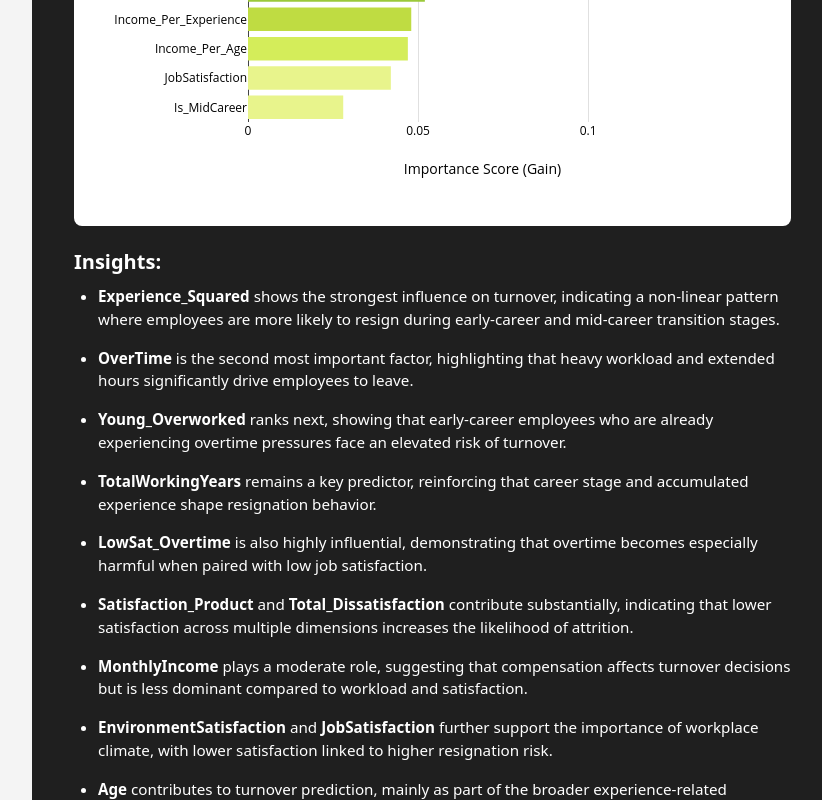
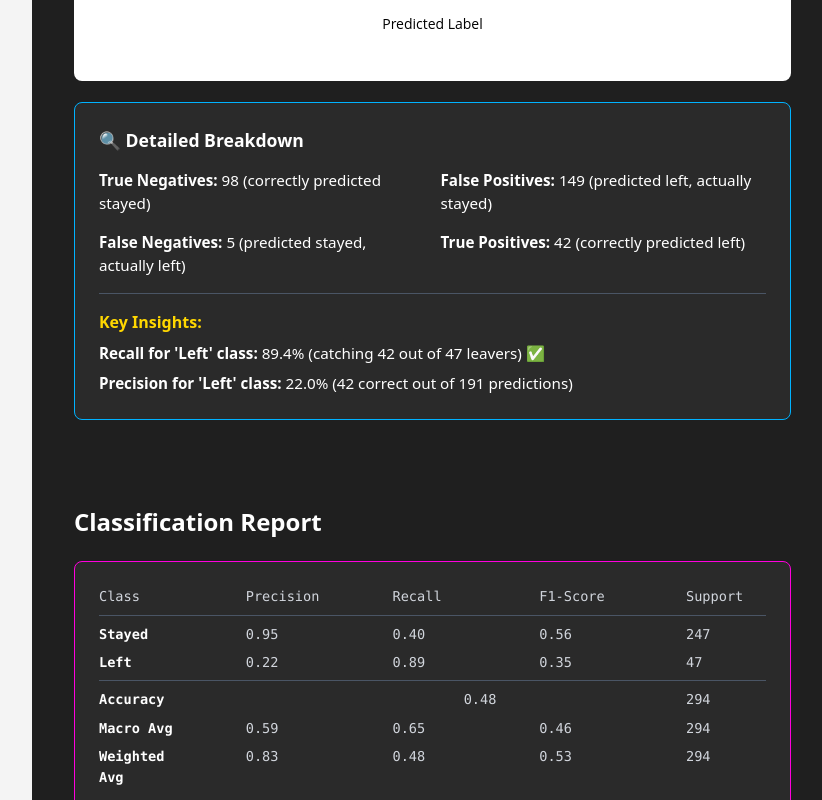
Before and after one commit to humblecode07/analysis_dashboard, a React (Vite) app: page /predictive in a window 1280 px wide. Shown: the part 2420-3220 px from the top of the page, without its empty margins (347-1169 px from the left). Built offline with nearby package versions, Linux system fonts and the light colour scheme.

Commit message:
feat: confusion matrix added to Predictive page

```diff
--- a/src/pages/Predictive.jsx
+++ b/src/pages/Predictive.jsx
@@ -4,6 +4,7 @@ import * as Plotly from 'plotly.js-dist-min'
 
 const Predictive = () => {
    const chartRef = useRef(null);
+   const confusionMatrixRef = useRef(null);
 
    useEffect(() => {
       if (chartRef.current) {
@@ -100,11 +101,59 @@ const Predictive = () => {
          };
 
          Plotly.newPlot(chartRef.current, data, layout, config);
+
+         // Confusion Matrix
+         if (confusionMatrixRef.current) {
+            const confusionData = [{
+               z: [[98, 149], [5, 42]],
+               x: ['Predicted: Stayed', 'Predicted: Left'],
+               y: ['Actual: Stayed', 'Actual: Left'],
+               type: 'heatmap',
+               colorscale: 'Blues',
+               text: [[98, 149], [5, 42]],
+               texttemplate: '%{text}',
+               textfont: { size: 16, color: 'white' },
+               hovertemplate: '%{y} | %{x}<br>Count: %{z}<extra></extra>',
+               colorbar: { title: 'Count' }
+            }];
+
+            const confusionLayout = {
+               title: {
+                  text: 'Confusion Matrix (Test Set)',
+                  font: { size: 20, color: '#000', family: 'Arial, sans-serif' },
+                  x: 0.5,
+                  xanchor: 'center'
+               },
+               xaxis: {
+                  title: { text: 'Predicted Label', font: { size: 14, color: '#000' } },
+                  tickfont: { color: '#000' }
+               },
+               yaxis: {
+                  title: { text: 'Actual Label', font: { size: 14, color: '#000' } },
+                  tickfont: { color: '#000' }
+               },
+               plot_bgcolor: '#ffffff',
+               paper_bgcolor: '#ffffff',
+               margin: { l: 100, r: 100, t: 80, b: 80 },
+               height: 500
+            };
+
+            const confusionConfig = {
+               responsive: true,
+               displayModeBar: true,
+               displaylogo: false
+            };
+
+            Plotly.newPlot(confusionMatrixRef.current, confusionData, confusionLayout, confusionConfig);
+         }
       }
 
       return () => {
          if (chartRef.current) {
             Plotly.purge(chartRef.current);
+         }
+         if (confusionMatrixRef.current) {
+            Plotly.purge(confusionMatrixRef.current);
          }
       };
    }, []);
@@ -198,13 +247,85 @@ const Predictive = () => {
                </div>
             </div>
             <div className='flex flex-col gap-[1.3125rem]'>
-               <p className='text-[1.5rem] font-bold'>Type of Analysis</p>
+               <p className='text-[1.5rem] font-bold'>Confusion Matrix</p>
+               <div className='bg-white rounded-lg p-6'>
+                  <div ref={confusionMatrixRef} />
+               </div>
+               <div className='bg-[#2a2a2a] rounded-lg p-6 border border-[#00B2FF]'>
+                  <p className='font-bold text-[1.1rem] mb-4'>🔍 Detailed Breakdown</p>
+                  <div className='grid grid-cols-2 gap-4 text-[0.95rem]'>
+                     <div><span className='font-bold'>True Negatives:</span> 98 (correctly predicted stayed)</div>
+                     <div><span className='font-bold'>False Positives:</span> 149 (predicted left, actually stayed)</div>
+                     <div><span className='font-bold'>False Negatives:</span> 5 (predicted stayed, actually left)</div>
+                     <div><span className='font-bold'>True Positives:</span> 42 (correctly predicted left)</div>
+                  </div>
+                  <div className='mt-4 pt-4 border-t border-gray-600'>
+                     <p className='text-[1rem] font-bold text-[#FFD700]'>Key Insights:</p>
+                     <div className='flex flex-col gap-2 mt-2 text-[0.95rem]'>
+                        <div><span className='font-bold'>Recall for 'Left' class:</span> 89.4% (catching 42 out of 47 leavers) ✅</div>
+                        <div><span className='font-bold'>Precision for 'Left' class:</span> 22.0% (42 correct out of 191 predictions)</div>
+                     </div>
+                  </div>
+               </div>
+            </div>
+            <div className='flex flex-col gap-[1.3125rem]'>
+               <p className='text-[1.5rem] font-bold'>Classification Report</p>
+               <div className='bg-[#2a2a2a] rounded-lg p-6 border border-[#FF00DD]'>
+                  <div className='font-mono text-[0.85rem] text-gray-300'>
+                     <div className='flex justify-between mb-2'>
+                        <span className='w-20'>Class</span>
+                        <span className='w-20'>Precision</span>
+                        <span className='w-20'>Recall</span>
+                        <span className='w-20'>F1-Score</span>
+                        <span className='w-20'>Support</span>
+                     </div>
+                     <div className='border-t border-gray-600 pt-2'>
+                        <div className='flex justify-between mb-2'>
+                           <span className='w-20 font-bold text-white'>Stayed</span>
+                           <span className='w-20'>0.95</span>
+                           <span className='w-20'>0.40</span>
+                           <span className='w-20'>0.56</span>
+                           <span className='w-20'>247</span>
+                        </div>
+                        <div className='flex justify-between mb-2'>
+                           <span className='w-20 font-bold text-white'>Left</span>
+                           <span className='w-20'>0.22</span>
+                           <span className='w-20'>0.89</span>
+                           <span className='w-20'>0.35</span>
+                           <span className='w-20'>47</span>
+                        </div>
+                        <div className='border-t border-gray-600 pt-2'>
+                           <div className='flex justify-between mb-2'>
+                              <span className='w-20 font-bold text-white'>Accuracy</span>
+                              <span className='col-span-3'></span>
+                              <span className='w-20'>0.48</span>
+                              <span className='w-20'>294</span>
+                           </div>
+                           <div className='flex justify-between mb-2'>
+                              <span className='w-20 font-bold text-white'>Macro Avg</span>
+                              <span className='w-20'>0.59</span>
+                              <span className='w-20'>0.65</span>
+                              <span className='w-20'>0.46</span>
+                              <span className='w-20'>294</span>
+                           </div>
+                           <div className='flex justify-between'>
+                              <span className='w-20 font-bold text-white'>Weighted Avg</span>
+                              <span className='w-20'>0.83</span>
+                              <span className='w-20'>0.48</span>
+                              <span className='w-20'>0.53</span>
+                              <span className='w-20'>294</span>
+                           </div>
+                        </div>
+                     </div>
+                  </div>
+               </div>
+            </div>
             <p>eXtreme Gradient Boosting (supervised learning).</p>
             <div className='bg-white rounded-lg p-6'>
                <div ref={chartRef} />
             </div>
-               <div class="flex flex-col space-y-2">
-                  <p class="font-bold text-[1.25rem]">Insights:</p>
+            <div className="flex flex-col space-y-2">
+               <p className="font-bold text-[1.25rem]">Insights:</p>
                <ul className='flex flex-col gap-[1rem] text-[0.95rem] list-disc pl-[1.5rem]'>
                   <li><strong>Experience_Squared</strong> shows the strongest influence on turnover, indicating a non-linear pattern where employees are more likely to resign during early-career and mid-career transition stages.</li>
                   <li><strong>OverTime</strong> is the second most important factor, highlighting that heavy workload and extended hours significantly drive employees to leave.</li>
@@ -222,7 +343,6 @@ const Predictive = () => {
             </div>
          </div>
       </div>
-      </div>
    )
 }
 
```
Lines whose indentation alone changed are shown as unchanged.
